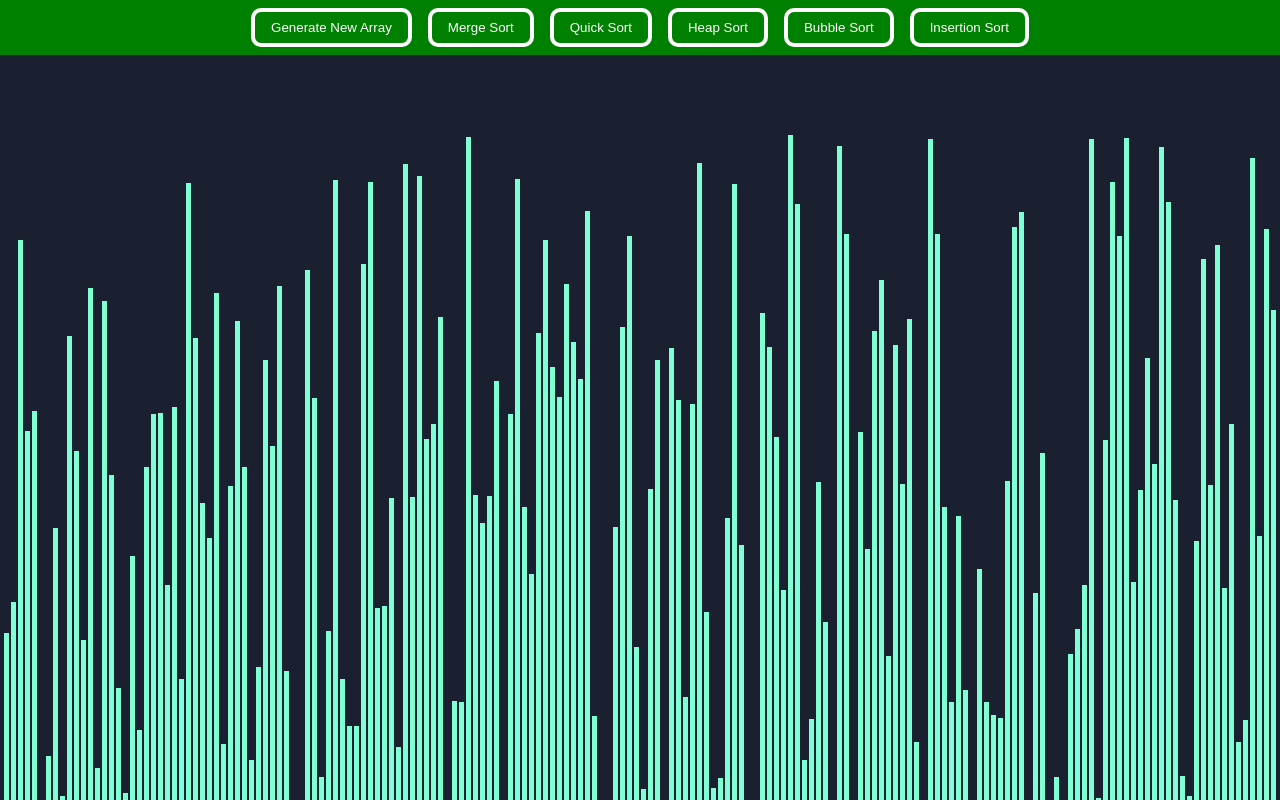
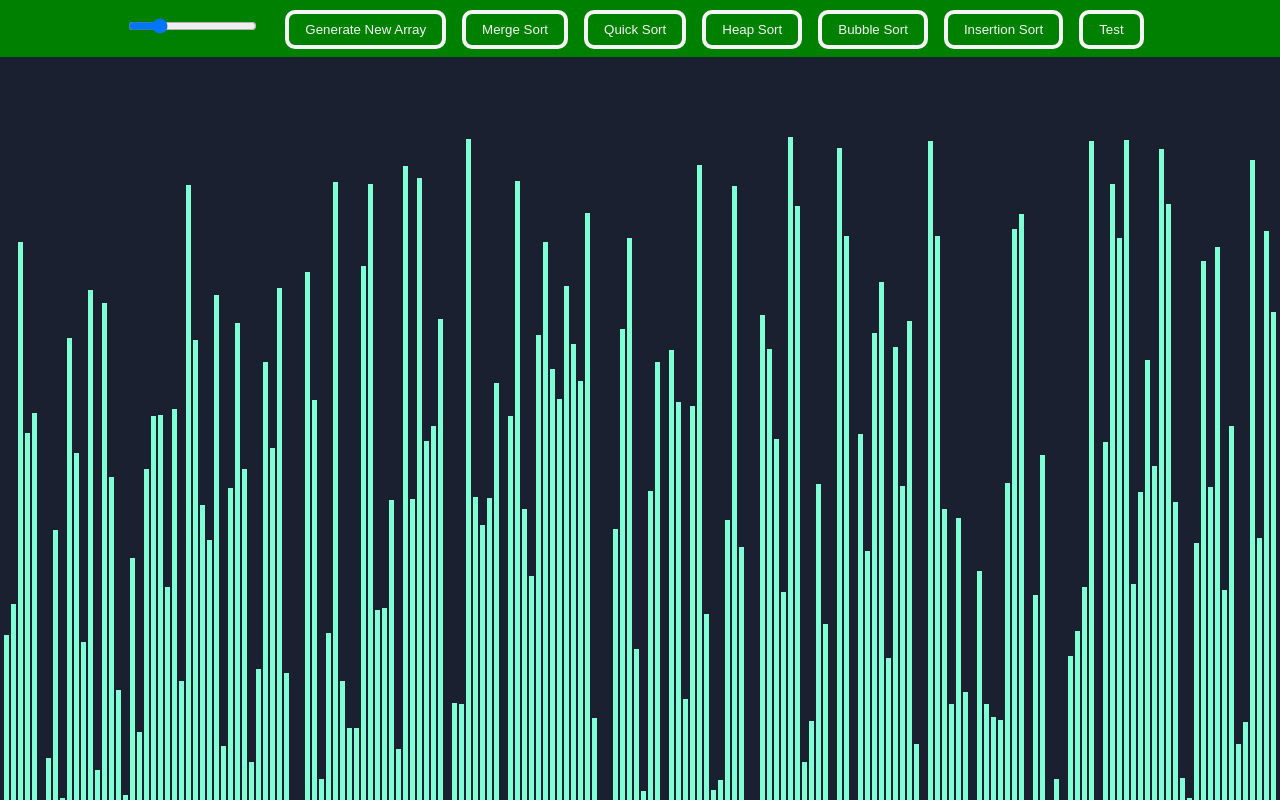
Before and after one commit to PieroEnriquez/Sort-Algorithm-Visualizer, a React (Create React App) app: page / in a window 1280 px wide. Shown: the top 800 px of the page. Built offline with nearby package versions, Linux system fonts and the light colour scheme.

Commit message:
Html headers update

```diff
--- a/public/index.html
+++ b/public/index.html
@@ -10,34 +10,11 @@
       content="Web site created using create-react-app"
     />
     <link rel="apple-touch-icon" href="%PUBLIC_URL%/logo192.png" />
-    <!--
-      manifest.json provides metadata used when your web app is installed on a
-      user's mobile device or desktop. See https://developers.google.com/web/fundamentals/web-app-manifest/
-    -->
     <link rel="manifest" href="%PUBLIC_URL%/manifest.json" />
-    <!--
-      Notice the use of %PUBLIC_URL% in the tags above.
-      It will be replaced with the URL of the `public` folder during the build.
-      Only files inside the `public` folder can be referenced from the HTML.
-
-      Unlike "/favicon.ico" or "favicon.ico", "%PUBLIC_URL%/favicon.ico" will
-      work correctly both with client-side routing and a non-root public URL.
-      Learn how to configure a non-root public URL by running `npm run build`.
-    -->
-    <title>React App</title>
+    <title>Sorting Visualizer</title>
   </head>
   <body>
     <noscript>You need to enable JavaScript to run this app.</noscript>
     <div id="root"></div>
-    <!--
-      This HTML file is a template.
-      If you open it directly in the browser, you will see an empty page.
-
-      You can add webfonts, meta tags, or analytics to this file.
-      The build step will place the bundled scripts into the <body> tag.
-
-      To begin the development, run `npm start` or `yarn start`.
-      To create a production bundle, use `npm run build` or `yarn build`.
-    -->
   </body>
 </html>
--- a/src/SortingVisualizer/SortingVisualizer.css
+++ b/src/SortingVisualizer/SortingVisualizer.css
@@ -7,11 +7,23 @@
     padding: 1vh 0;
 }
 
+#array-length {
+    cursor: pointer;
+    margin: 10px 0;
+}
+
+#array-value {
+    background-color: inherit;
+    margin: 10px 10px;
+    font-size: 20px;
+    color: whitesmoke;
+}
+
 .header-button {
-    border: white solid 4px;
+    border: whitesmoke solid 4px;
     border-radius: 10px;
     background-color: transparent;
-    color: white;
+    color: whitesmoke;
     padding: 1vh 2vh;
     margin: 0 1vh;
     cursor: pointer;
@@ -19,7 +31,6 @@
 
 .array-container {
     margin-top: 5rem;
-    left: 20rem;
 }
 
 .array-bar {
--- a/src/SortingVisualizer/SortingVisualizer.jsx
+++ b/src/SortingVisualizer/SortingVisualizer.jsx
@@ -2,7 +2,7 @@ import React from 'react'
 import {mergeSort} from '.././sortingAlgorithms/sortingAlgorithms'
 import './SortingVisualizer.css'
 
-const ANIMATION_SPEED_MS = 5
+const ANIMATION_SPEED_MS = 1
 
 const NUMBER_OF_ARRAY_BARS = 200
 
@@ -71,18 +71,26 @@ export default class SortingVisualizer extends React.Component {
 
     }
 
+    getLength() {
+        const arrayLength = document.getElementById('array-length').value
+        return arrayLength
+    }
+
     render() {
         const {array} = this.state
 
         return (
             <>
             <div className='header'>
+                <input id='array-length' type='range' min='10' max='200' step='10'/>
+                <text id='array-value'>{}</text>
                 <button className='header-button' onClick={() => this.resetArray()}>Generate New Array</button>
                 <button className='header-button' onClick={() => this.mergeSort()}>Merge Sort</button>
                 <button className='header-button' onClick={() => this.quickSort()}>Quick Sort</button>
                 <button className='header-button' onClick={() => this.heapSort()}>Heap Sort</button>
                 <button className='header-button' onClick={() => this.bubbleSort()}>Bubble Sort</button>
                 <button className='header-button' onClick={() => this.insertionSort()}>Insertion Sort</button>
+                <button className='header-button' onClick={() => this.getLength()}>Test</button>
             </div>
             <div className="array-container">
                 {array.map((value, idx) => (
```
Also changed, not shown: 2 other files (tests, documents, lock files or other folders).
